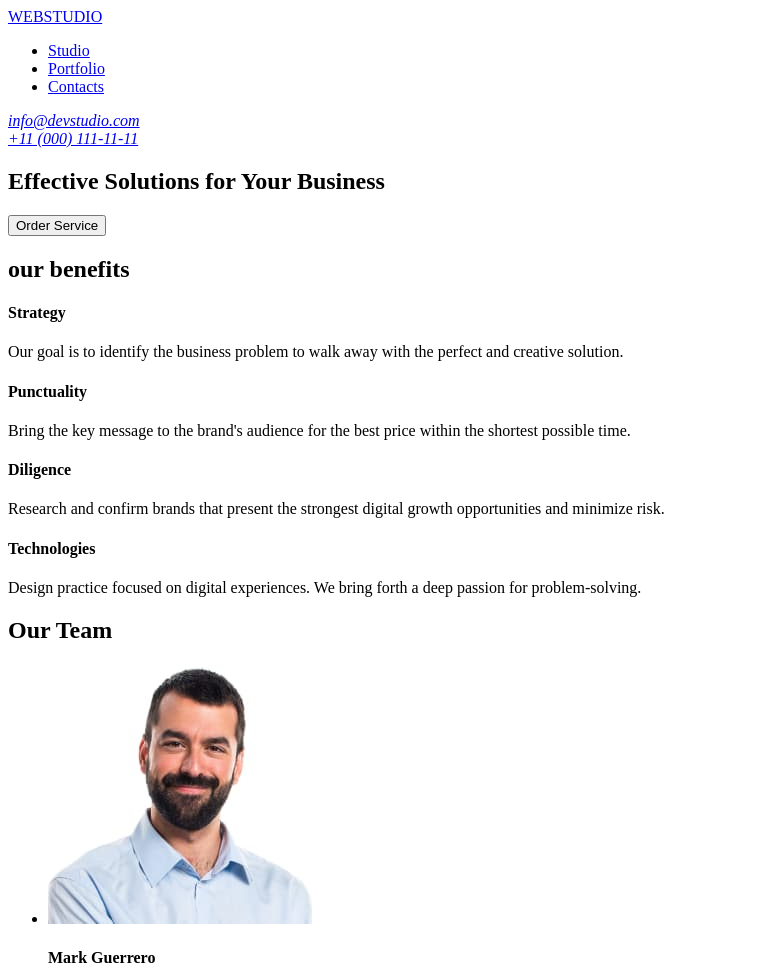
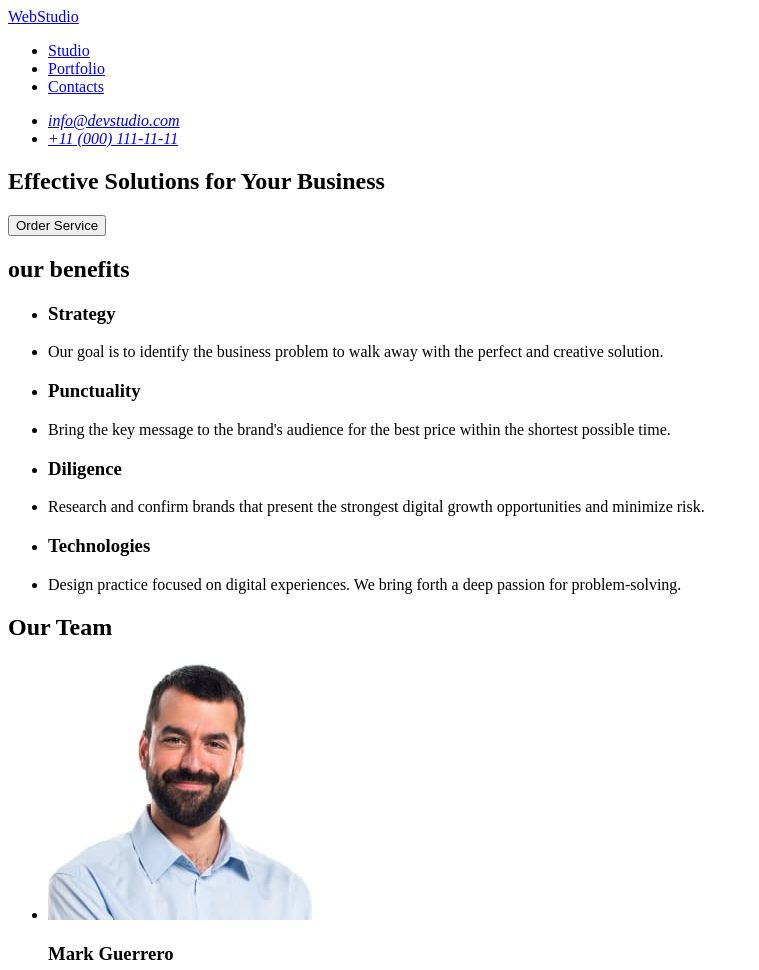
Before and after one commit to Poldert/goit-markup-hw-01, a plain HTML site: page index.html in a window 1280 px wide. Shown: the top 970 px of the page, without its empty margins (0-759 px from the left). Drawn offline with Linux system fonts and the light colour scheme.

Commit message:
Update index.html

```diff
--- a/index.html
+++ b/index.html
@@ -9,19 +9,28 @@
 
 <body>
     <header>
-        <a href="./index.html">WEBSTUDIO</a>
+        <a href="./index.html">WebStudio</a>
 
         <nav>
             <ul>
-                <li><a href="#studio">Studio</a> </li>
-                <li><a href="#portfolio">Portfolio</a> </li>
-                <li><a href="#contacts">Contacts</a></li>
+                <li>
+                    <a href="#studio">Studio</a>
+                </li>
+                <li>
+                    <a href="#portfolio">Portfolio</a>
+                </li>
+                <li>
+                    <a href="#contacts">Contacts</a>
+                </li>
             </ul>
         </nav>
 
         <address>
-            <a href="mailto:info@devstudio.com">info@devstudio.com</a><br />
-            <a href="tel:+110001111111">+11 (000) 111-11-11</a>
+            <ul>
+                <li><a href="mailto:info@devstudio.com">info@devstudio.com</a></li>
+                <li><a href="tel:+110001111111">+11 (000) 111-11-11</a></li>
+            </ul>
+
         </address>
 
     </header>
@@ -36,35 +45,58 @@
         <!-- INFORMATION -->
         <section>
             <h2>our benefits</h2>
-            <h4>Strategy</h4>
-            <p>Our goal is to identify the business
-                problem to walk away with the perfect and creative solution.</p>
-            <h4>Punctuality</h4>
-            <p>Bring the key message to the brand's audience for the best price within the shortest possible time.</p>
-            <h4>Diligence</h4>
-            <p>Research and confirm brands that present the strongest digital growth opportunities and minimize risk.
-            </p>
-            <h4>Technologies</h4>
-            <p>Design practice focused on digital experiences. We bring forth a deep passion for problem-solving.</p>
+            <ul>
+                <li>
+                    <h3>Strategy</h3>
+                </li>
+                <li>
+                    <p>Our goal is to identify the business
+                        problem to walk away with the perfect and creative solution.</p>
+                </li>
+                <li>
+                    <h3>Punctuality</h3>
+                </li>
+                <li>
+                    <p>Bring the key message to the brand's audience for the best price within the shortest possible
+                        time.</p>
+                </li>
+                <li>
+                    <h3>Diligence</h3>
+                </li>
+                <li>
+                    <p>Research and confirm brands that present the strongest digital growth opportunities and minimize
+                        risk.
+                    </p>
+                </li>
+                <li>
+                    <h3>Technologies</h3>
+                </li>
+                <li>
+                    <p>Design practice focused on digital experiences. We bring forth a deep passion for
+                        problem-solving.</p>
+                </li>
+
+            </ul>
+
         </section>
         <!-- PERSONS -->
         <section>
             <h2>Our Team</h2>
             <ul>
                 <li><img src="./images/mark.jpg" alt="Mark Guerrero">
-                    <h4>Mark Guerrero</h4>
+                    <h3>Mark Guerrero</h3>
                     <p>Product Designer</p>
                 </li>
                 <li><img src="./images/tom.jpg" alt="Tom Ford">
-                    <h4>Tom Ford</h4>
+                    <h3>Tom Ford</h3>
                     <p>Frontend Developer</p>
                 </li>
                 <li><img src="./images/camila.jpg" alt="Camila Garcia">
-                    <h4>Camila Garcia</h4>
+                    <h3>Camila Garcia</h3>
                     <p>Marketing</p>
                 </li>
                 <li><img src="./images/daniel.jpg" alt="Daniel Wilson">
-                    <h4>Daniel Wilson</h4>
+                    <h3>Daniel Wilson</h3>
                     <p>UI Designer</p>
 
                 </li>
@@ -73,7 +105,7 @@
 
     </main>
     <footer>
-        <a href="./index.html">WEBSTUDIO</a>
+        <a href="./index.html">WebStudio</a>
         <p>Increase the flow of customers and sales for your business with digital marketing & growth solutions.</p>
 
     </footer>
```
